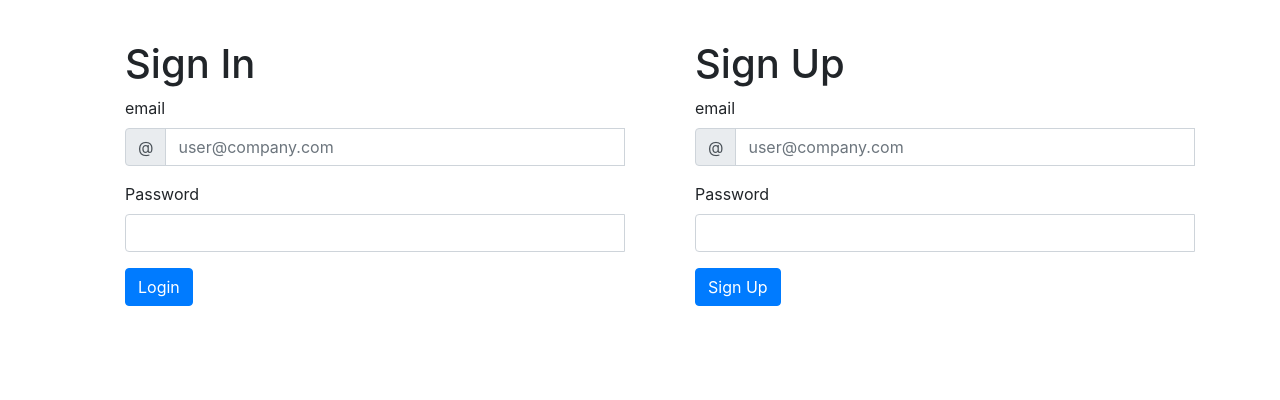
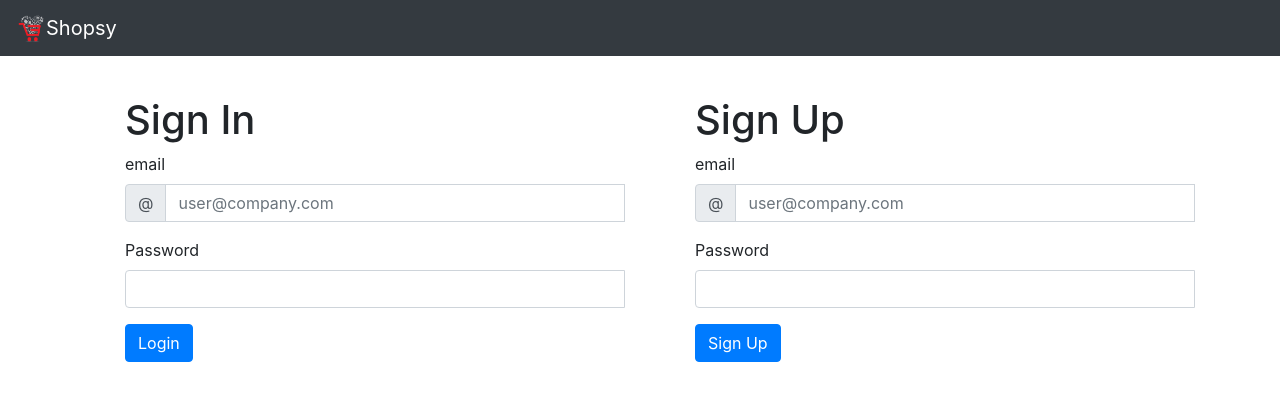
Before and after one commit to mohammedSlimani/shopsy, a React (Create React App) app in the folder client/: page / in a window 1280 px wide. Shown: the top 400 px of the page. Built offline with nearby package versions, Linux system fonts and the light colour scheme.

Commit message:
added a navbar

```diff
--- a/client/src/components/NavBar/NavBar.js
+++ b/client/src/components/NavBar/NavBar.js
@@ -1,11 +1,25 @@
 import React, { Component } from 'react'
+import logo from '../../assets/logo-shop.png';
+import { Navbar } from 'react-bootstrap';
+
 
 export class NavBar extends Component {
     render() {
         return (
-            <div>
-
-            </div>
+            <>
+                <Navbar bg="dark" variant="dark">
+                    <Navbar.Brand href="/">
+                        <img
+                            alt="Shop logo"
+                            src={logo}
+                            width="30"
+                            height="30"
+                            className="d-inline-block align-top"
+                        />
+                        {'Shopsy'}
+                    </Navbar.Brand>
+                </Navbar>
+            </>
         )
     }
 }
```
Also changed, not shown: client/src/assets/logo-shop.png (added).
